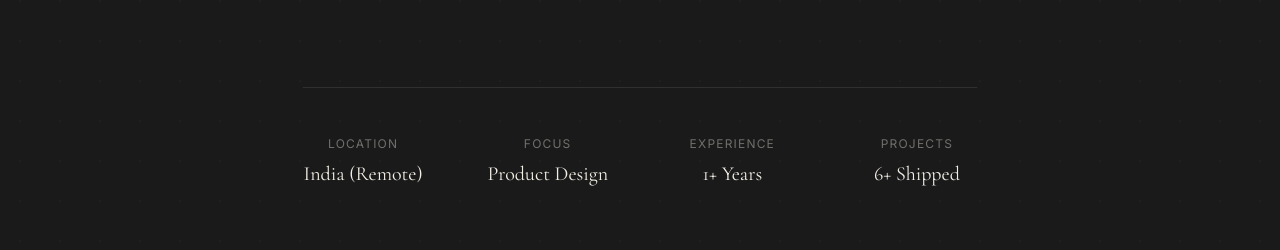
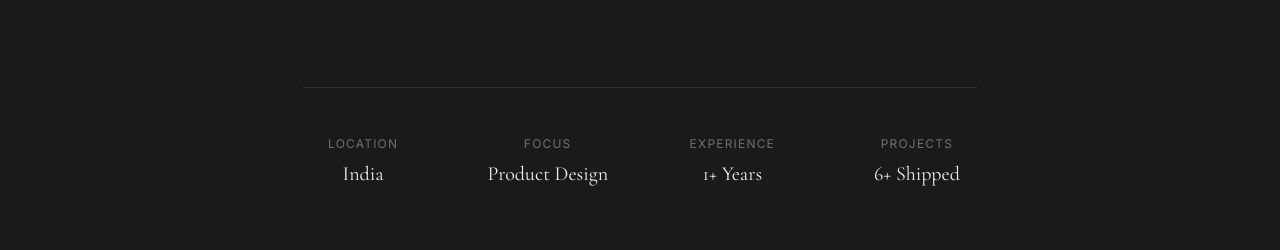
Before and after one commit to arivuselvi1701/arivuselvidgsportfolio, a React (Vite) app: page / in a window 1280 px wide. Shown: the part 11014-11264 px from the top of the page. Built offline with nearby package versions, Linux system fonts and the light colour scheme.

Commit message:
Remove (Remote) from location in footer

```diff
--- a/src/components/Footer.jsx
+++ b/src/components/Footer.jsx
@@ -47,7 +47,7 @@ export function CTA() {
         <div className="mt-24 grid grid-cols-2 md:grid-cols-4 gap-8 md:gap-16 w-full text-left md:text-center border-t border-cream/10 pt-12">
           <div>
             <div className="text-cream/40 text-xs uppercase tracking-widest mb-2">Location</div>
-            <div className="font-serif text-xl">India (Remote)</div>
+            <div className="font-serif text-xl">India</div>
           </div>
           <div>
             <div className="text-cream/40 text-xs uppercase tracking-widest mb-2">Focus</div>
```
